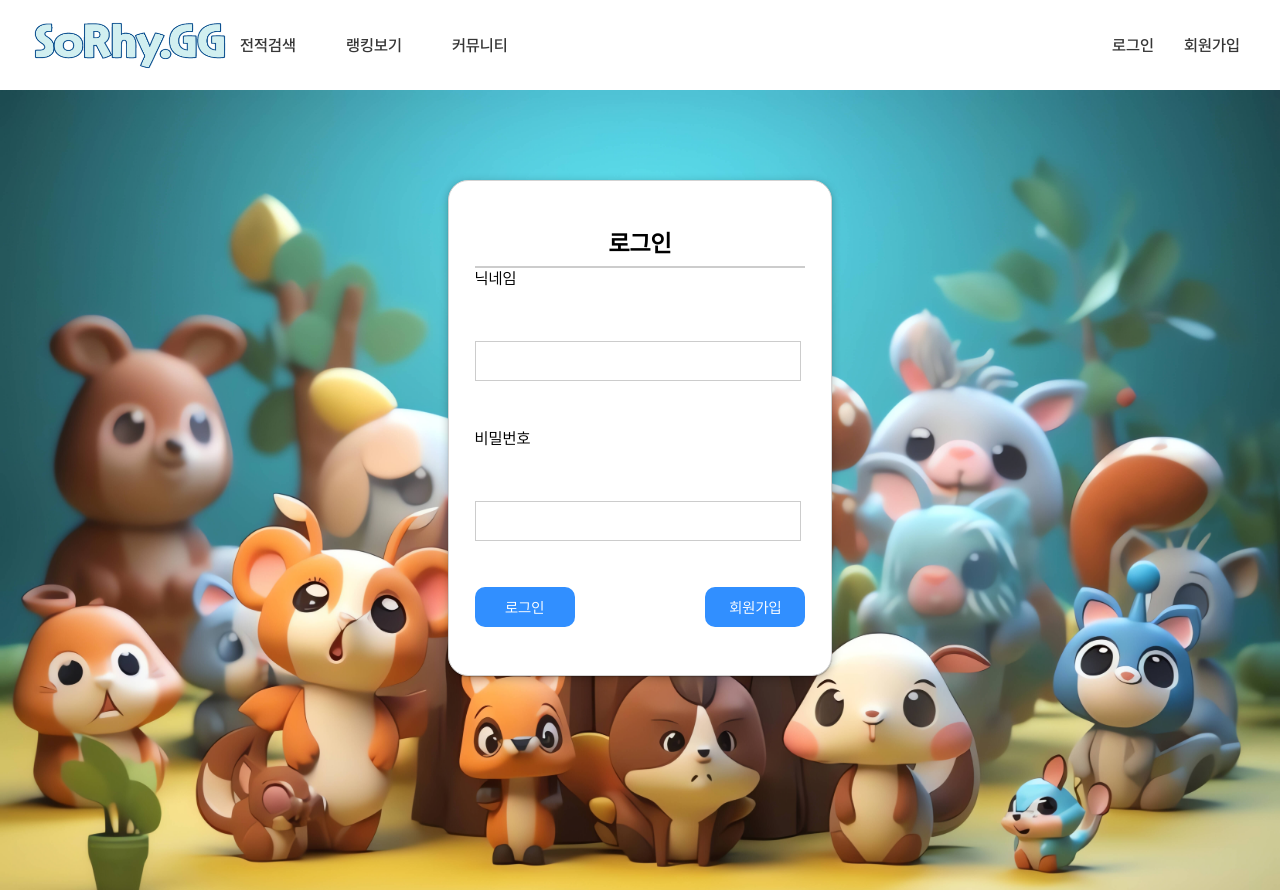
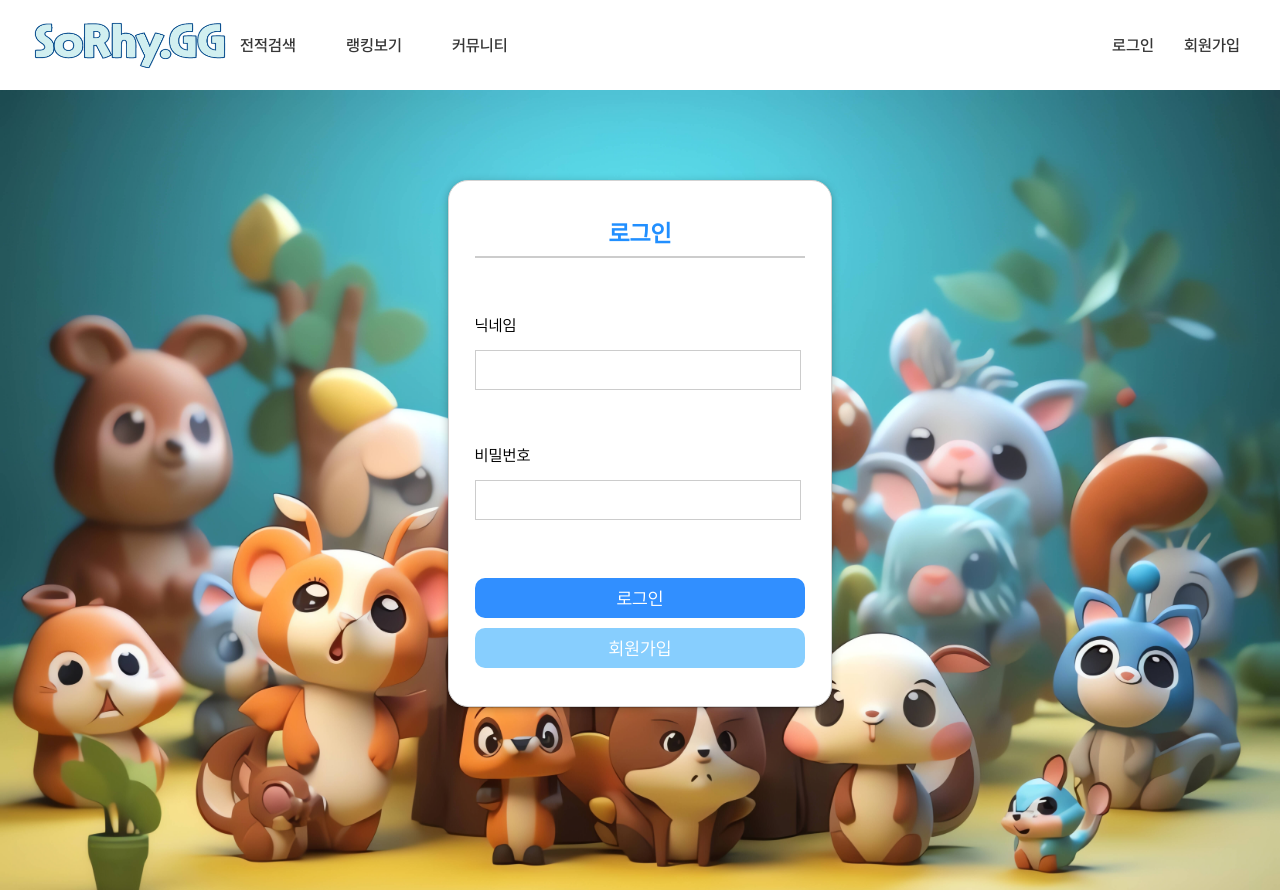
Before and after one commit to yryryr96/refactor_sorhy, a Next.js app in the folder frontend/: page /login in a window 1280 px wide. Built offline with nearby package versions, Linux system fonts and the light colour scheme.

Commit message:
Feat : Article Detail 일부 수정

```diff
--- a/frontend/src/pageComponents/article/index.tsx
+++ b/frontend/src/pageComponents/article/index.tsx
@@ -55,7 +55,9 @@ const Article = (props: any) => {
                             작성자 : {articleDetail.nickname} | 작성 일자 : {articleDetail.createdAt} | 조회 수 :
                             {articleDetail.viewCount}
                             <StyledArticleBody>
-                                <Image src={articleDetail.imgUrl} width={375} height={375} alt="업로드 이미지" />
+                                {articleDetail.imgUrl && (
+                                    <Image src={articleDetail.imgUrl} width={375} height={375} alt="업로드 이미지" />
+                                )}
                                 {articleDetail.content}
                             </StyledArticleBody>
                         </>
@@ -69,7 +71,7 @@ const Article = (props: any) => {
                                 <Input
                                     font_size="17px"
                                     type="text"
-                                   style={{ border: '1px solid gray', borderRadius: '5px', width: '90%' }}
+                                    style={{ border: '1px solid gray', borderRadius: '5px', width: '90%' }}
                                 />
                                 <Button use="blue" label="작성" style={{ width: '10%' }} />
                             </StyledCommentTop>
--- a/frontend/src/pageComponents/login/Login.Styled.tsx
+++ b/frontend/src/pageComponents/login/Login.Styled.tsx
@@ -19,8 +19,8 @@ const StyledLoginFrame = styled.div`
     align-items: center;
     justify-content: space-around;
     width: 30%;
-    height: 80%;
-    padding: 2% 2%;
+    height: 85%;
+    padding: 1% 2% 1% 2%;
     border: 1px solid lightgray;
     border-radius: 20px;
     background-color: white;
@@ -60,11 +60,11 @@ const StyledLoginInputBox = styled.div`
 
 const StyledLoginFormButton = styled.button`
     color: #fff;
-    font-size: 15px;
+    font-size: 18px;
     border-radius: 10px;
     border: transparent;
     background-color: #318fff;
-    width: 100px;
+    width: 100%;
     height: 40px;
     cursor: pointer;
 `;
@@ -73,11 +73,11 @@ const StyledSignupButton = styled.div`
     justify-content: center;
     align-items: center;
     color: #fff;
-    font-size: 15px;
+    font-size: 18px;
     border-radius: 10px;
     border: transparent;
-    background-color: #318fff;
-    width: 100px;
+    background-color: #87cefe;
+    width: 100%;
     height: 40px;
     cursor: pointer;
 `;
@@ -85,8 +85,11 @@ const StyledLoginButtonBox = styled.div.attrs<any>((props: any) => ({}))`
     ${(props: any) => {
         return css`
             display: flex;
+            flex-direction: column;
             justify-content: space-between;
             width: 100%;
+            gap: 10px;
+
             /* margin-top:10px; */
         `;
     }}
@@ -94,7 +97,7 @@ const StyledLoginButtonBox = styled.div.attrs<any>((props: any) => ({}))`
 
 const StyledLoginTextContainer = styled.div`
     display: 'flex';
-    width: '100%';
+    width: 100%;
     justify-content: 'center';
     align-items: 'center';
 `;
--- a/frontend/src/pageComponents/login/index.tsx
+++ b/frontend/src/pageComponents/login/index.tsx
@@ -14,6 +14,7 @@ import {
     StyledLoginTextContainer,
     StyledSignupButton,
 } from './Login.Styled';
+import { StyledInputLabelContainer } from '../signup/SignUp.Styled';
 import { useRouter } from 'next/navigation';
 import { StyledTextContainer, StyledTextPtag } from '../signup/SignUp.Styled';
 import HR from '@/components/hr';
@@ -38,10 +39,10 @@ const Login = () => {
             <StyledLoginFrame>
                 <StyledLoginForm onSubmit={handleSubmit}>
                     <StyledTextContainer>
-                        <h2 style={{ textAlign: 'center' }}>로그인</h2>
+                        <h2 style={{ textAlign: 'center', color: '#218fff' }}>로그인</h2>
                         <HR width="100%" leftmargin="0%" />
                     </StyledTextContainer>
-
+                    <StyledInputLabelContainer style={{ gap: '15px' }}>
                         <StyledTextPtag>닉네임</StyledTextPtag>
                         <StyledLoginInputBox>
                             <Input
@@ -53,7 +54,8 @@ const Login = () => {
                                 height={5}
                             />
                         </StyledLoginInputBox>
-
+                    </StyledInputLabelContainer>
+                    <StyledInputLabelContainer style={{ gap: '15px' }}>
                         <StyledTextPtag>비밀번호</StyledTextPtag>
                         <StyledLoginInputBox>
                             <Input
@@ -65,7 +67,7 @@ const Login = () => {
                                 height={5}
                             />
                         </StyledLoginInputBox>
-
+                    </StyledInputLabelContainer>
                     <StyledLoginButtonBox>
                         <StyledLoginFormButton type="submit">로그인</StyledLoginFormButton>
                         <StyledSignupButton onClick={handleButtonClick}>회원가입</StyledSignupButton>
--- a/frontend/src/pageComponents/signup/SignUp.Styled.tsx
+++ b/frontend/src/pageComponents/signup/SignUp.Styled.tsx
@@ -40,7 +40,7 @@ const StyledSignupForm = styled.form`
 
 const StyledSignupFormButton = styled.button`
     color: #fff;
-    font-size: 15px;
+    font-size: 18px;
     border-radius: 10px;
     border: transparent;
     background-color: #318fff;
```
Also changed, not shown: frontend/src/components/modal/index.tsx (+5 -3 lines), frontend/src/hooks/user/useSignupHook.tsx (+5 -4 lines), frontend/src/pageComponents/signup/index.tsx (+8 -1 lines). Lines whose indentation alone changed are shown as unchanged.
